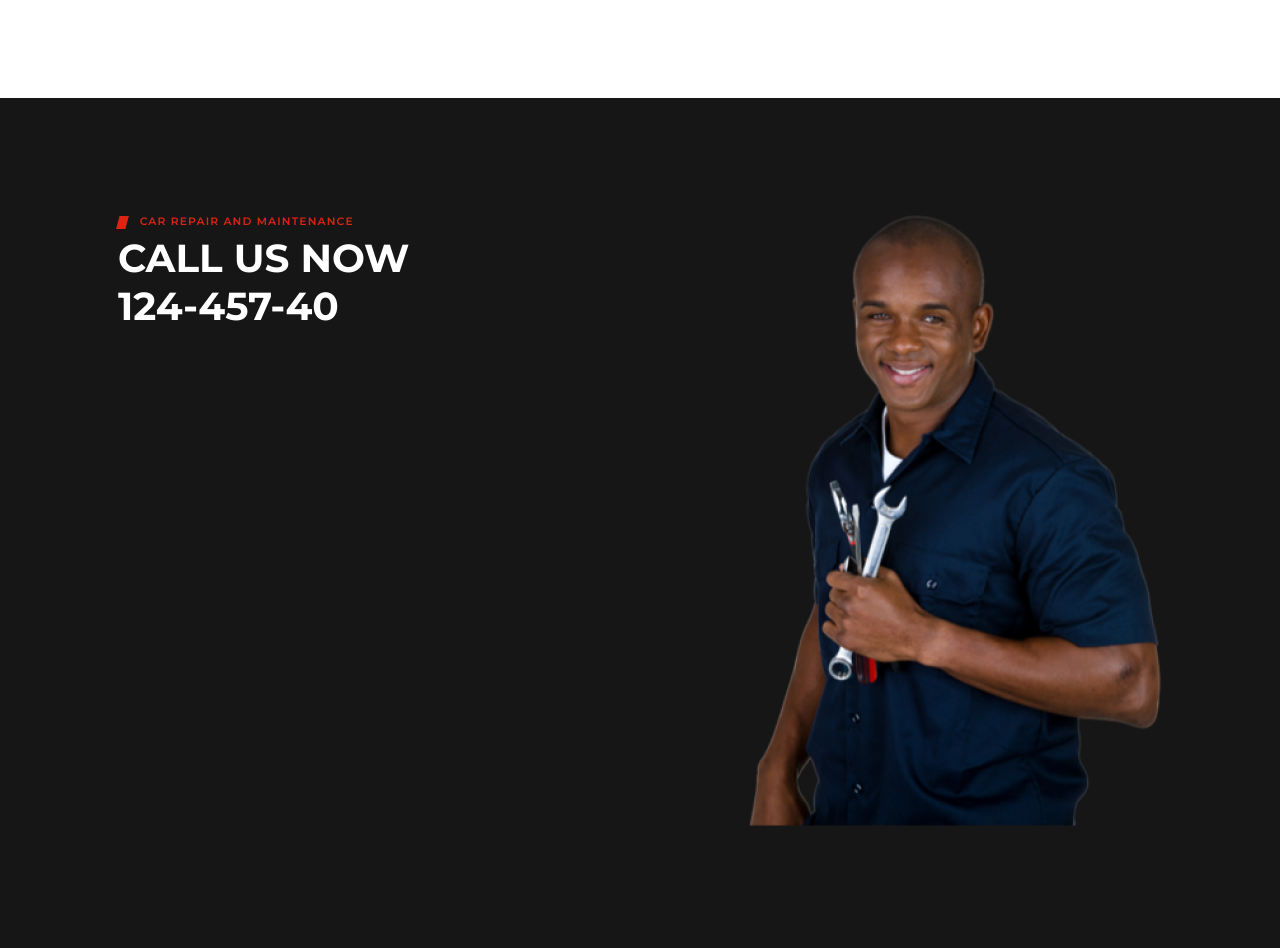
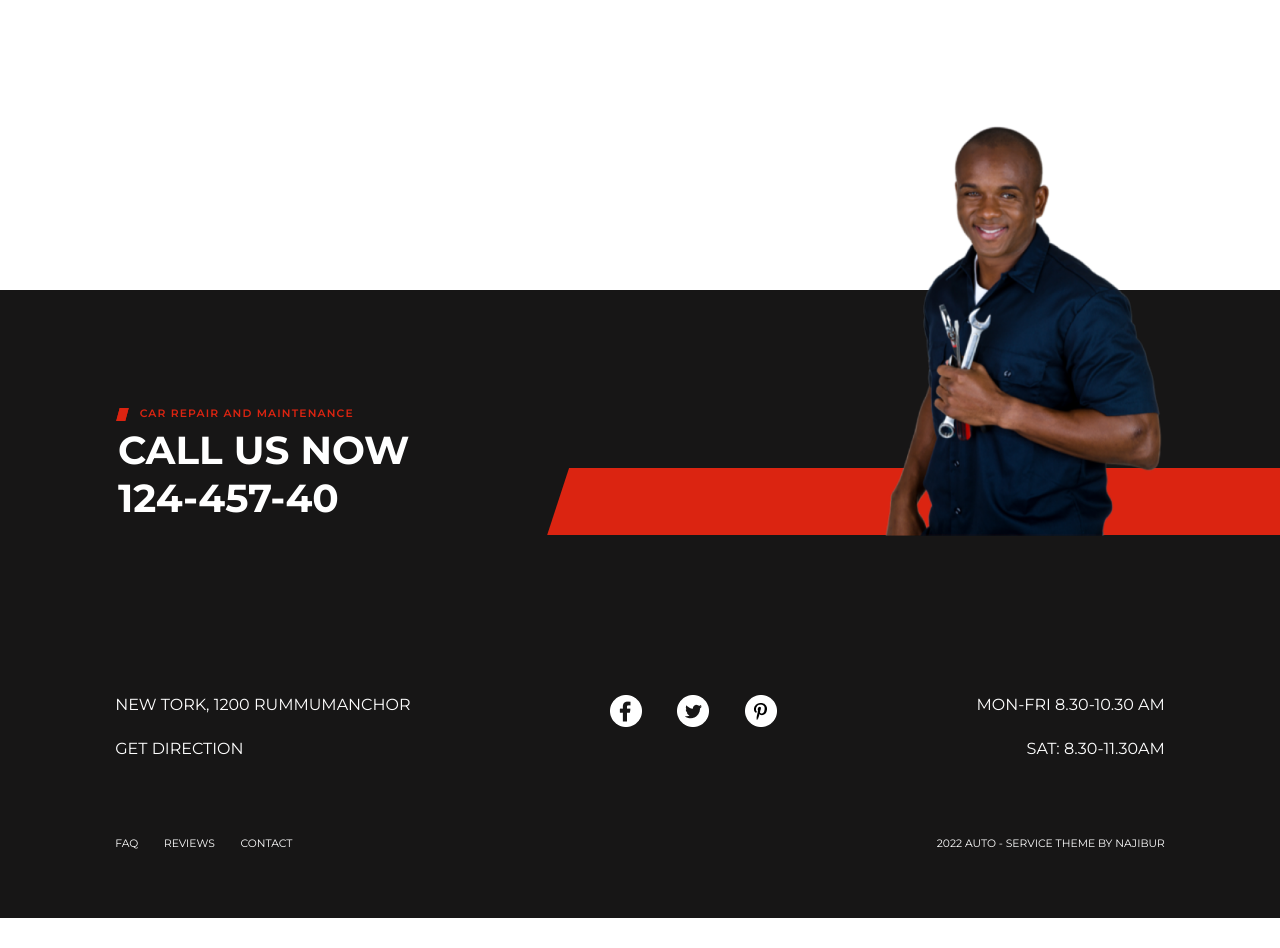
Before and after one commit to ChaionSaha/macchina, a plain HTML site: page index.html in a window 1280 px wide. Shown: the part 2340-3288 px from the top of the page. After the commit the page ends 3258 px from the top, so only its background shows below. Drawn offline with Linux system fonts and the light colour scheme.

Commit message:
design added

```diff
--- a/index.html
+++ b/index.html
@@ -167,6 +167,31 @@
 					<div class="span"></div>
 				</div>
 			</div>
+			<div class="social">
+				<div class="address">
+					<p>new tork, 1200 rummumanchor</p>
+					<p>get direction</p>
+				</div>
+				<div class="social-links">
+					<img src="./img/fb.png" />
+					<img src="./img/twitter.png" />
+					<img src="./img/pinterest.png" />
+				</div>
+				<div class="time">
+					<p>mon-fri 8.30-10.30 am</p>
+					<p>sat: 8.30-11.30am</p>
+				</div>
+			</div>
+			<div class="copyright">
+				<div class="links">
+					<a>faq</a>
+					<a>reviews</a>
+					<a>contact</a>
+				</div>
+				<div class="author">
+					<p>2022 auto - service theme by najibur</p>
+				</div>
+			</div>
 		</div>
 		<script src="./script.js"></script>
 	</body>
--- a/scssFolder/_footer.scss
+++ b/scssFolder/_footer.scss
@@ -2,12 +2,15 @@
 
 .footer {
 	background: #171616;
+	margin-top: 15vw;
+	padding-bottom: 5.32vw;
 
 	& > .connect {
 		width: 100%;
 		padding: 9.21vw;
 		display: flex;
 		justify-content: space-between;
+		margin-bottom: 4.31vw;
 
 		& > .para {
 			& > h2 {
@@ -24,5 +27,71 @@
 				font-size: 3.05vw;
 			}
 		}
+
+		& > .image {
+			position: relative;
+
+			& > img {
+				position: absolute;
+				bottom: -1.05vw;
+				right: 0;
+				height: 32vw;
+				z-index: 10;
+			}
+
+			& > .span {
+				background: #db2411;
+				width: 57.26vw;
+				height: 5.26vw;
+				position: absolute;
+				right: -9.21vw;
+				bottom: -1vw;
+				clip-path: polygon(3% 0, 100% 0%, 100% 100%, 0 100%);
+			}
+		}
+	}
+
+	& > .social {
+		display: flex;
+		justify-content: space-between;
+		color: #fff;
+		text-transform: uppercase;
+		padding: 0 9vw;
+		margin-bottom: 6.21vw;
+
+		& > .address,
+		& > .time {
+			& > p:not(:last-of-type) {
+				margin-bottom: 1.9vw;
+			}
+		}
+		& > .time {
+			text-align: right;
+		}
+
+		& > .social-links {
+			& > img:not(:last-of-type) {
+				cursor: pointer;
+				margin-right: 2.47vw;
+			}
+		}
+	}
+
+	& > .copyright {
+		color: #fff;
+		text-transform: uppercase;
+		font-size: 0.84vw;
+		display: flex;
+		justify-content: space-between;
+		padding: 0 9vw;
+
+		& > .links {
+			& > a {
+				cursor: pointer;
+				&:not(:last-of-type) {
+					margin-right: 1.78vw;
+				}
+			}
+		}
 	}
 }
```
Also changed, not shown: img/fb.png (added), img/pinterest.png (added), img/twitter.png (added), style.css.
